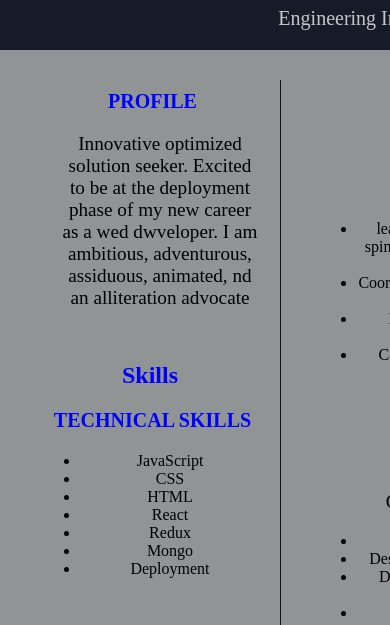
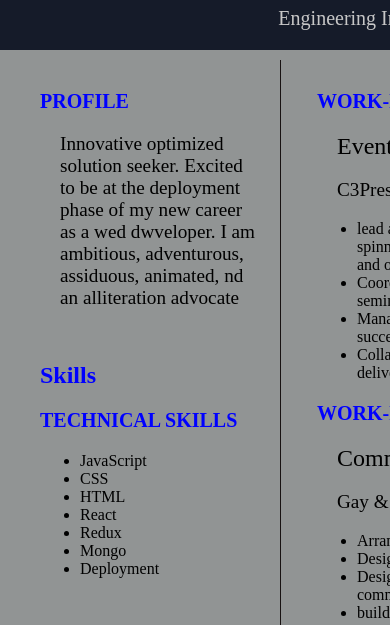
Before and after one commit to Gsara3497/Day12-Resume, a plain HTML site: page index.html in a window 390 px wide. Shown: the part 300-925 px from the top of the page. Drawn offline with Linux system fonts and the light colour scheme.

Commit message:
this folder is used to create responsive web design coding of the task

```diff
--- a/css/style.css
+++ b/css/style.css
@@ -8,12 +8,12 @@ body{
     clear: both;
 }
 .main{
-    height: 1150px;
+    height: 1250px;
     width: 800px;
     background-color: rgb(145, 148, 148);
     box-shadow: 5px 7px 15px 5px #b9b9b9;
     margin: 20px auto;
-    text-align: center;
+    text-align:left;
 }
 .top-section{
     background-color: #151b29;
@@ -70,9 +70,9 @@ p{
 }
 .line{
     border-left: 1px solid #181212;
-    height: 800px;
+    height: 850px;
     width: 2%;
-    margin-top: 30px;
+    margin-top: 10px;
     float: left;
 }
 .content-box{
@@ -92,7 +92,7 @@ h3{
 
 .head{
     color: blue;
-    padding-left: 5px;
+    padding-left: 0px;
     font-size: 20px;
 }
 .p3 span{
```
